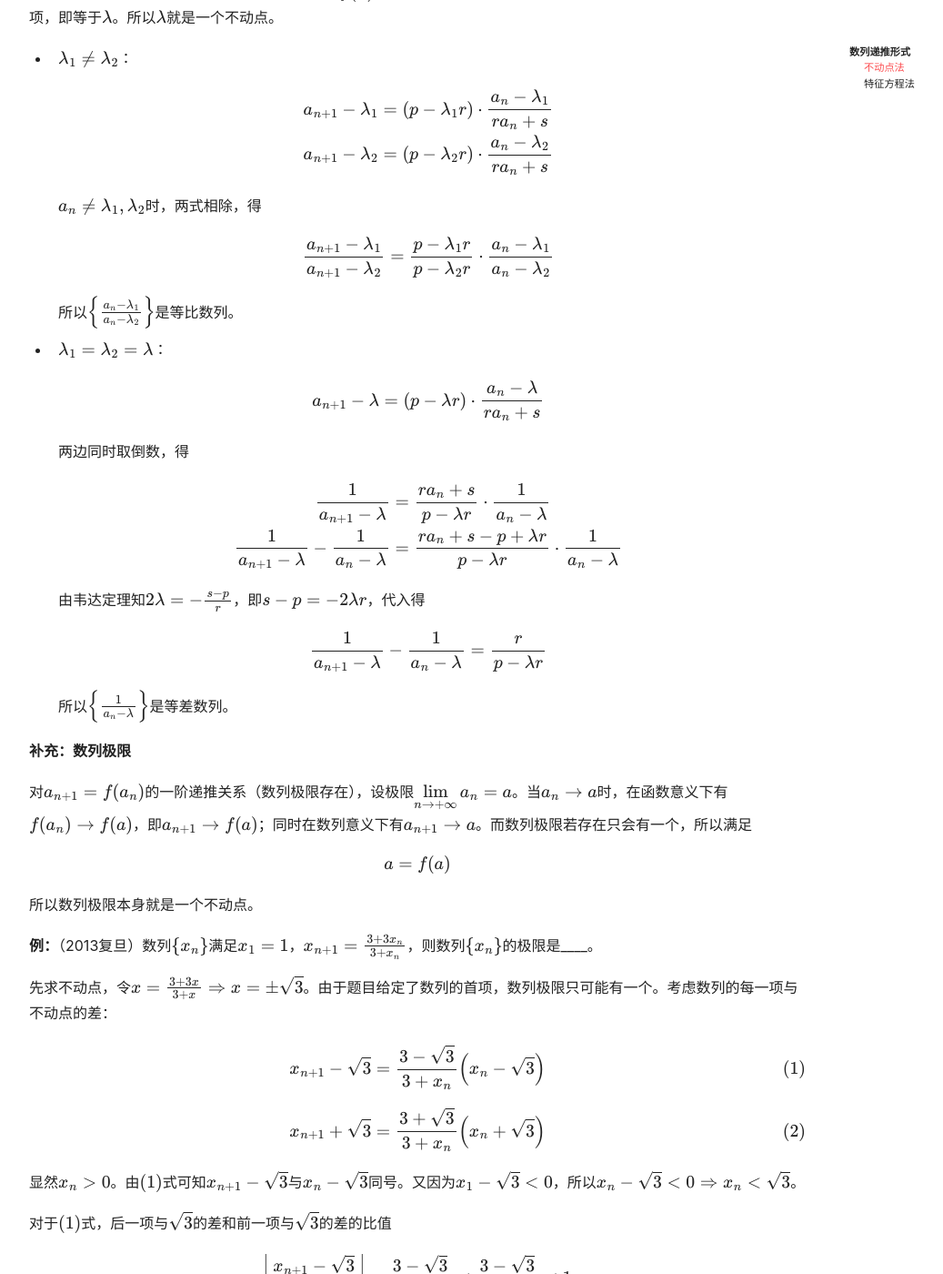
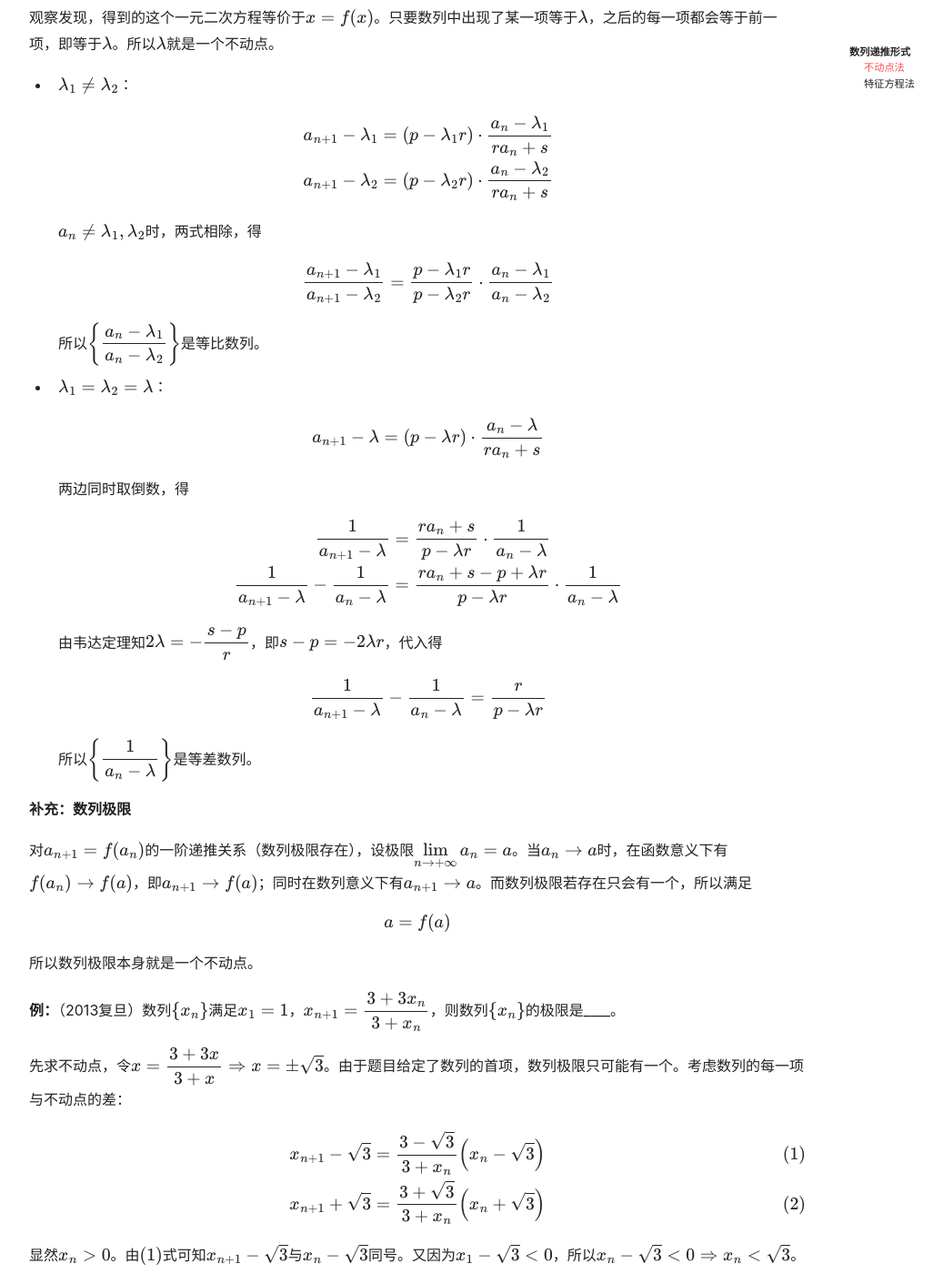
Before and after one commit to P-Henning/P-Henning.github.io, a Jekyll site: the page built from _posts/2020-03-16-recursive.md, in a window 1280 px wide and 1400 px high, scrolled down 1116 px. Shown: the whole window at 91% size, without its empty margins (71-1108 px from the left). Built offline with Jekyll 4.4.1, drawn with Linux system fonts in a browser that asks for light colours; nearby versions of some CDN libraries; formulas are drawn with MathJax 3; comment, search, counter and statistics services are not loaded; some of the changed text lies outside the part shown.

Commit message:
Update 2020-03-16-recursive.md

```diff
--- a/_posts/2020-03-16-recursive.md
+++ b/_posts/2020-03-16-recursive.md
@@ -14,7 +14,7 @@ $$a_n=f(a_{n-1},a_{n-2},a_{n-3},\dots,a_{n-k})$$
 
 - 一阶线性：$x_{n+1}=3x_n+2, x_{n+1}=x_n+2, x_{n+1}=3x_n$
 - 一阶非线性：
-  - 分式线性：$x_{n+1}=\frac{3+3x_n}{3+x_n}$
+  - 分式线性：$x_{n+1}=\dfrac{3+3x_n}{3+x_n}$
   - $x_{n+1}=x_n^2+x_n$
 - 二阶线性：$x_{n+1}=x_n+x_{n-1}$
 
@@ -24,15 +24,15 @@ $$a_n=f(a_{n-1},a_{n-2},a_{n-3},\dots,a_{n-k})$$
 
 不动点法可以求出形如下式的递推关系（分式线性）的数列的通项公式。
 
-$$a_{n+1}=\frac{pa_n+q}{ra_n+s},p,q,r,s\in\mathbb R$$
+$$a_{n+1}=\dfrac{pa_n+q}{ra_n+s},p,q,r,s\in\mathbb R$$
 
-引入$f(x)=\frac{px+q}{rx+s}$，则上式简记为$a_{n+1}=f(a_n)$。
+引入$f(x)=\dfrac{px+q}{rx+s}$，则上式简记为$a_{n+1}=f(a_n)$。
 
 我们希望构造一个新数列$\lbrace\varphi(a_n)\rbrace$，让该数列成等差或等比，能够求出通项，然后通过反函数求出$\lbrace a_n\rbrace$。
 
 两边同时减去$\lambda$，得
 
-$$a_{n+1}-\lambda=\frac{pa_n+q}{ra_n+s}-\lambda=\frac{(p-\lambda r)a_n+(q-\lambda s)}{ra_n+s}$$
+$$a_{n+1}-\lambda=\dfrac{pa_n+q}{ra_n+s}-\lambda=\dfrac{(p-\lambda r)a_n+(q-\lambda s)}{ra_n+s}$$
 
 我们希望右边的分子可以写成$(p-\lambda r)(a_n-\lambda)$，以构造一个类等比数列。令$1:(-\lambda)=(p-\lambda r):(q-\lambda s)$，变形得
 
@@ -43,60 +43,61 @@ $$r\lambda^2-p\lambda=q-\lambda s\Rightarrow r\lambda^2+(s-p)\lambda-q=0$$
 - $\lambda_1\neq\lambda_2$：
 
   $$\begin{aligned}
-a_{n+1}-\lambda_1&=(p-\lambda_1r)\cdot\frac{a_n-\lambda_1}{ra_n+s}\\
-a_{n+1}-\lambda_2&=(p-\lambda_2r)\cdot\frac{a_n-\lambda_2}{ra_n+s}
+a_{n+1}-\lambda_1&=(p-\lambda_1r)\cdot\dfrac{a_n-\lambda_1}{ra_n+s}\\
+a_{n+1}-\lambda_2&=(p-\lambda_2r)\cdot\dfrac{a_n-\lambda_2}{ra_n+s}
 \end{aligned}$$
 
   $a_n\neq\lambda_1,\lambda_2$时，两式相除，得
 
-  $$\frac{a_{n+1}-\lambda_1}{a_{n+1}-\lambda_2}=\frac{p-\lambda_1r}{p-\lambda_2r}\cdot\frac{a_n-\lambda_1}{a_n-\lambda_2}$$
+  $$\dfrac{a_{n+1}-\lambda_1}{a_{n+1}-\lambda_2}=\dfrac{p-\lambda_1r}{p-\lambda_2r}\cdot\dfrac{a_n-\lambda_1}{a_n-\lambda_2}$$
 
-  所以$\left\lbrace\frac{a_n-\lambda_1}{a_n-\lambda_2}\right\rbrace$是等比数列。
+  所以$\left\lbrace\dfrac{a_n-\lambda_1}{a_n-\lambda_2}\right\rbrace$是等比数列。
 
 - $\lambda_1=\lambda_2=\lambda$：
 
-  $$a_{n+1}-\lambda=(p-\lambda r)\cdot\frac{a_n-\lambda}{ra_n+s}$$
+  $$a_{n+1}-\lambda=(p-\lambda r)\cdot\dfrac{a_n-\lambda}{ra_n+s}$$
 
   两边同时取倒数，得
 
   $$\begin{aligned}
-\frac 1{a_{n+1}-\lambda}&=\frac{ra_n+s}{p-\lambda r}\cdot\frac 1{a_n-\lambda}\\
-\frac 1{a_{n+1}-\lambda}-\frac 1{a_n-\lambda}&=\frac{ra_n+s-p+\lambda r}{p-\lambda r}\cdot\frac 1{a_n-\lambda}
+\dfrac 1{a_{n+1}-\lambda}&=\dfrac{ra_n+s}{p-\lambda r}\cdot\dfrac 1{a_n-\lambda}\\
+\dfrac 1{a_{n+1}-\lambda}-\dfrac 1{a_n-\lambda}&=\dfrac{ra_n+s-p+\lambda r}{p-\lambda r}\cdot\dfrac 1{a_n-\lambda}
 \end{aligned}$$
 
-  由韦达定理知$2\lambda=-\frac{s-p}r$，即$s-p=-2\lambda r$，代入得
+  由韦达定理知$2\lambda=-\dfrac{s-p}r$，即$s-p=-2\lambda r$，代入得
 
-  $$\frac 1{a_{n+1}-\lambda}-\frac 1{a_n-\lambda}=\frac r{p-\lambda r}$$
+  $$\dfrac 1{a_{n+1}-\lambda}-\dfrac 1{a_n-\lambda}=\dfrac r{p-\lambda r}$$
 
-  所以$\left\lbrace\frac 1{a_n-\lambda}\right\rbrace$是等差数列。
+  所以$\left\lbrace\dfrac 1{a_n-\lambda}\right\rbrace$是等差数列。
 
 **补充：数列极限**
 
-对$a_{n+1}=f(a_n)$的一阶递推关系（数列极限存在），设极限$\lim\limits_{n\rightarrow +\infty}a_n=a$。当$a_n\rightarrow a$时，在函数意义下有$f(a_n)\rightarrow f(a)$，即$a_{n+1}\rightarrow f(a)$；同时在数列意义下有$a_{n+1}\rightarrow a$。而数列极限若存在只会有一个，所以满足
+对$a_{n+1}=f(a_n)$的一阶递推关系（数列极限存在），设极限$\lim\limits_{n\to +\infty}a_n=a$。当$a_n\to a$时，在函数意义下有$f(a_n)\to f(a)$，即$a_{n+1}\to f(a)$；同时在数列意义下有$a_{n+1}\to a$。而数列极限若存在只会有一个，所以满足
 
 $$a=f(a)$$
 
 所以数列极限本身就是一个不动点。
 
-**例：**（2013复旦）数列$\lbrace x_n\rbrace$满足$x_1=1$，$x_{n+1}=\frac{3+3x_n}{3+x_n}$，则数列$\lbrace x_n\rbrace$的极限是____。
+**例：**（2013复旦）数列$\lbrace x_n\rbrace$满足$x_1=1$，$x_{n+1}=\dfrac{3+3x_n}{3+x_n}$，则数列$\lbrace x_n\rbrace$的极限是____。
 
-先求不动点，令$x=\frac{3+3x}{3+x}\Rightarrow x=\pm\sqrt 3$。由于题目给定了数列的首项，数列极限只可能有一个。考虑数列的每一项与不动点的差：
+先求不动点，令$x=\dfrac{3+3x}{3+x}\Rightarrow x=\pm\sqrt 3$。由于题目给定了数列的首项，数列极限只可能有一个。考虑数列的每一项与不动点的差：
 
-$$x_{n+1}-\sqrt 3=\frac{3-\sqrt 3}{3+x_n}\left(x_n-\sqrt 3\right)\tag 1$$
-
-$$x_{n+1}+\sqrt 3=\frac{3+\sqrt 3}{3+x_n}\left(x_n+\sqrt 3\right)\tag 2$$
+$$\begin{align}
+x_{n+1}-\sqrt 3&=\dfrac{3-\sqrt 3}{3+x_n}\left(x_n-\sqrt 3\right)\tag 1\\
+x_{n+1}+\sqrt 3&=\dfrac{3+\sqrt 3}{3+x_n}\left(x_n+\sqrt 3\right)\tag 2
+\end{align}$$
 
 显然$x_n>0$。由$(1)$式可知$x_{n+1}-\sqrt 3$与$x_n-\sqrt 3$同号。又因为$x_1-\sqrt 3<0$，所以$x_n-\sqrt 3<0\Rightarrow x_n<\sqrt 3$。
 
 对于$(1)$式，后一项与$\sqrt 3$的差和前一项与$\sqrt 3$的差的比值
 
-$$\left\vert\frac{x_{n+1}-\sqrt 3}{x_n-\sqrt 3}\right\vert=\frac{3-\sqrt 3}{3+x_n}<\frac{3-\sqrt 3}3<1$$
+$$\left\vert\dfrac{x_{n+1}-\sqrt 3}{x_n-\sqrt 3}\right\vert=\dfrac{3-\sqrt 3}{3+x_n}<\dfrac{3-\sqrt 3}3<1$$
 
 所以$n$变大时，$x_n$与$\sqrt 3$的差在不断变小。
 
 对于$(2)$式，同理有
 
-$$\left\vert\frac{x_{n+1}+\sqrt 3}{x_n+\sqrt 3}\right\vert=\frac{3+\sqrt 3}{3+x_n}>\frac{3+\sqrt 3}{3+\sqrt 3}=1$$
+$$\left\vert\dfrac{x_{n+1}+\sqrt 3}{x_n+\sqrt 3}\right\vert=\dfrac{3+\sqrt 3}{3+x_n}>\dfrac{3+\sqrt 3}{3+\sqrt 3}=1$$
 
 所以$n$变大时，$x_n$与$-\sqrt 3$的差在不断变大。故$x_n$最后趋近于$\sqrt 3$。
 
@@ -125,9 +126,9 @@ a_{n+2}-\lambda_2 a_{n+1}&=\lambda_1(a_{n+1}-\lambda_2 a_n)
 
   两式相除，得
 
-  $$\frac{a_{n+2}-\lambda_1 a_{n+1}}{a_{n+2}-\lambda_2 a_{n+1}}=\frac{\lambda_2}{\lambda_1}\cdot\frac{a_{n+1}-\lambda_1 a_n}{a_{n+1}-\lambda_2 a_n}$$
+  $$\dfrac{a_{n+2}-\lambda_1 a_{n+1}}{a_{n+2}-\lambda_2 a_{n+1}}=\dfrac{\lambda_2}{\lambda_1}\cdot\dfrac{a_{n+1}-\lambda_1 a_n}{a_{n+1}-\lambda_2 a_n}$$
 
-  所以$\left\lbrace\frac{a_{n+1}-\lambda_1 a_n}{a_{n+1}-\lambda_2 a_n}\right\rbrace$是等比数列。
+  所以$\left\lbrace\dfrac{a_{n+1}-\lambda_1 a_n}{a_{n+1}-\lambda_2 a_n}\right\rbrace$是等比数列。
 
 - $\lambda_1=\lambda_2=\lambda$：根据等比数列求和，有
 
@@ -135,9 +136,9 @@ a_{n+2}-\lambda_2 a_{n+1}&=\lambda_1(a_{n+1}-\lambda_2 a_n)
 
   两边同时除以$\lambda^{n+2}$，得
 
-  $$\frac{a_{n+2}}{\lambda^{n+2}}-\frac{a_{n+1}}{\lambda^{n+1}}=\frac 1{\lambda^2}(a_2-\lambda a_1)$$
+  $$\dfrac{a_{n+2}}{\lambda^{n+2}}-\dfrac{a_{n+1}}{\lambda^{n+1}}=\dfrac 1{\lambda^2}(a_2-\lambda a_1)$$
 
-  所以$\left\lbrace\frac{a_n}{\lambda^n}\right\rbrace$是等差数列。
+  所以$\left\lbrace\dfrac{a_n}{\lambda^n}\right\rbrace$是等差数列。
 
 更一般地：
 
@@ -146,7 +147,7 @@ a_{n+2}-\lambda_2 a_{n+1}&=\lambda_1(a_{n+1}-\lambda_2 a_n)
 
 其中系数$c_1,c_2$由数列当中任意两项确定。
 
-**例：** （清华领军）数列$\lbrace a_n\rbrace$满足$a_1=5,a_2=13,a_{n+2}=\frac{a_{n+1}^2+6^n}{a_n}$，则（）
+**例：** （清华领军）数列$\lbrace a_n\rbrace$满足$a_1=5,a_2=13,a_{n+2}=\dfrac{a_{n+1}^2+6^n}{a_n}$，则（）
 
 - [ ] A. $a_{n+2}=5a_{n+1}-6a_n$
 - [ ] B. $a_n$是整数
@@ -167,10 +168,10 @@ a_{n+1}a_{n-1}-a_n^2&=6^{n-1}
 $$\begin{aligned}
 a_{n+2}a_n-a_{n+1}^2&=6\left(a_{n+1}a_{n-1}-a_n^2\right)\\
 a_n(a_{n+2}+6a_n)&=a_{n+1}(a_{n+1}+6a_{n-1})\\
-\frac{a_{n+2}+6a_n}{a_{n+1}}&=\frac{a_{n+1}+6a_{n-1}}{a_n}
+\dfrac{a_{n+2}+6a_n}{a_{n+1}}&=\dfrac{a_{n+1}+6a_{n-1}}{a_n}
 \end{aligned}$$
 
-于是数列$\left\lbrace\frac{a_{n+2}+6a_n}{a_{n+1}}\right\rbrace$前后两项始终相等，为一常数$k$。则
+于是数列$\left\lbrace\dfrac{a_{n+2}+6a_n}{a_{n+1}}\right\rbrace$前后两项始终相等，为一常数$k$。则
 
 $$a_{n+2}+6a_n=ka_{n+1}$$
 
@@ -186,7 +187,7 @@ $$a_{n+2}+6a_n=ka_{n+1}$$
 这道题就是上一道题的逆过程。将原递推式变形得到
 
 $$\begin{aligned}
-\frac{a_{n+2}+a_n}{a_{n+1}}&=6=\frac{a_{n+1}+a_{n-1}}{a_n}\\
+\dfrac{a_{n+2}+a_n}{a_{n+1}}&=6=\dfrac{a_{n+1}+a_{n-1}}{a_n}\\
 a_{n+2}a_n-a_{n+1}^2&=a_{n+1}a_{n-1}-a_n^2
 \end{aligned}$$
 
```
Also changed, not shown: other parts of _posts/2020-03-16-recursive.md (+1 -1 lines).
